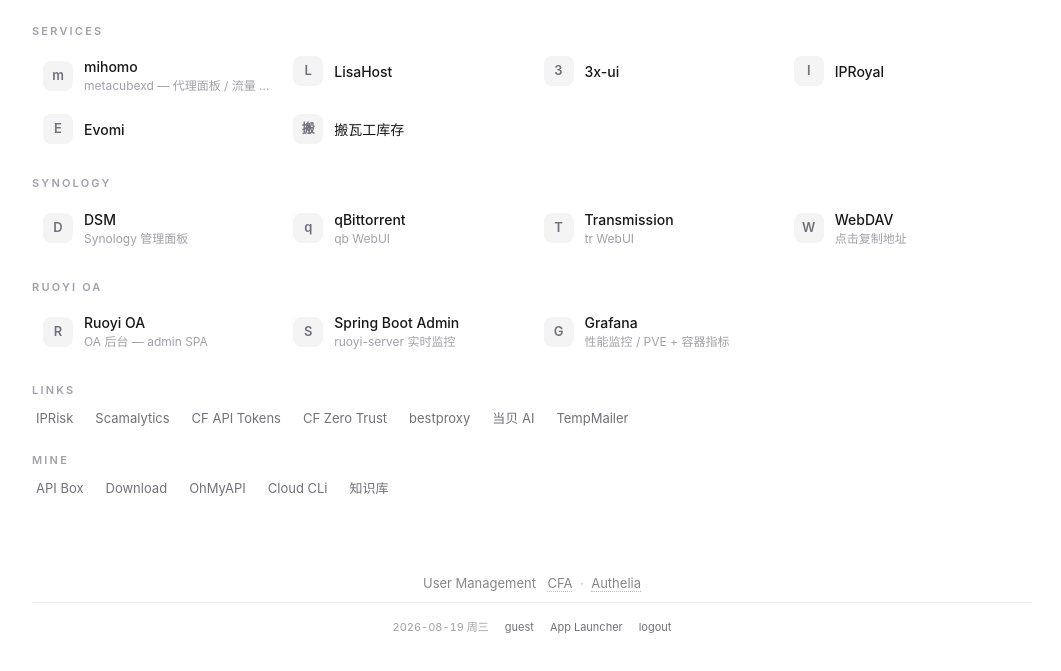
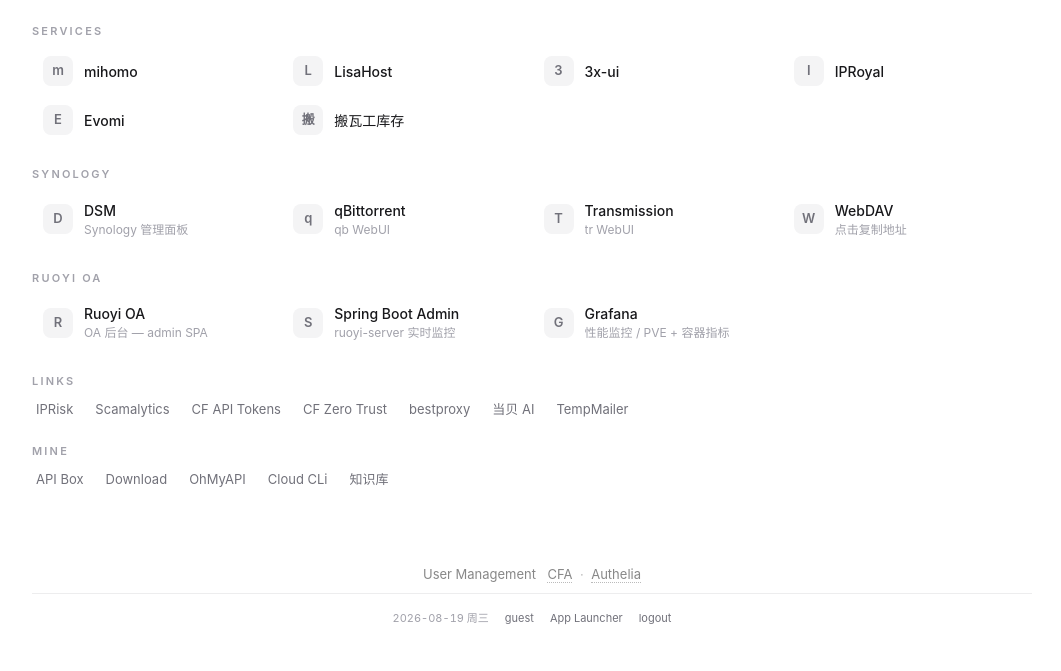
Before and after one commit to NeckBozia/self-page, an Astro site: page /admin in a window 1280 px wide. Shown: the part 65-736 px from the top of the page, without its empty margins (108-1169 px from the left). Built offline with nearby package versions, Linux system fonts and the light colour scheme; Astro itself is replaced by a stand-in of ours.

Commit message:
admin: mihomo 卡去掉 desc，Services 组统一半高

```diff
--- a/src/pages/admin.astro
+++ b/src/pages/admin.astro
@@ -8,11 +8,7 @@ const sections = [
   {
     title: "Services",
     items: [
-      {
-        name: "mihomo",
-        desc: "metacubexd — 代理面板 / 流量 / 规则命中",
-        href: "https://mihomo.neckbozia.com/ui/metacubexd/",
-      },
+      { name: "mihomo", href: "https://mihomo.neckbozia.com/ui/metacubexd/" },
       { name: "LisaHost", href: "https://lisahost.com/clientarea.php" },
       { name: "3x-ui", href: "https://lisa.neckbozia.com/aRn9X3DQvgTd0dgMKk/panel/" },
       {
```
